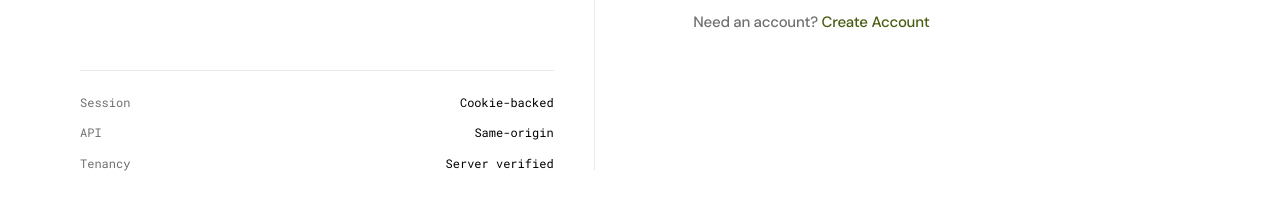
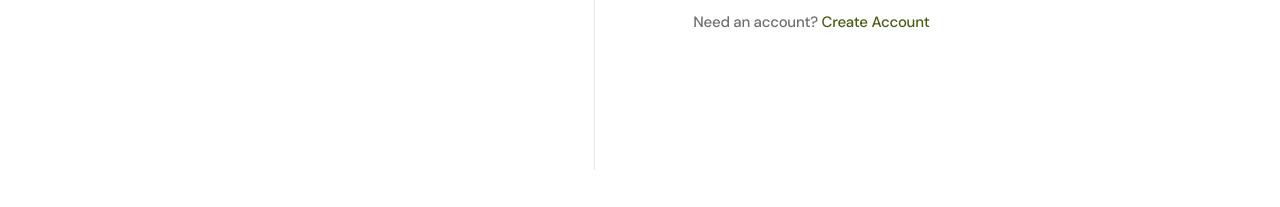
Before and after one commit to gerald-donkor/acres, a Next.js app in the folder client/: page /login in a window 1280 px wide. Shown: the part 590-797 px from the top of the page. Built offline with nearby package versions, Linux system fonts and the light colour scheme; no server answers.

Commit message:
fix(auth): remove entry status ledger

```diff
--- a/client/components/acres/auth/auth-frame.tsx
+++ b/client/components/acres/auth/auth-frame.tsx
@@ -49,20 +49,6 @@ export function AuthFrame({
             </h2>
           </div>
         </div>
-        <dl className="grid gap-4 border-t border-rule pt-6 font-mono text-label text-ink-muted lg:text-label-lg">
-          <div className="flex items-center justify-between gap-6">
-            <dt>Session</dt>
-            <dd className="text-ink">Cookie-backed</dd>
-          </div>
-          <div className="flex items-center justify-between gap-6">
-            <dt>API</dt>
-            <dd className="text-ink">Same-origin</dd>
-          </div>
-          <div className="flex items-center justify-between gap-6">
-            <dt>Tenancy</dt>
-            <dd className="text-ink">Server verified</dd>
-          </div>
-        </dl>
       </section>
       <section
         aria-labelledby="auth-title"
```
Also changed, not shown: 1 other file (tests, documents, lock files or other folders).
